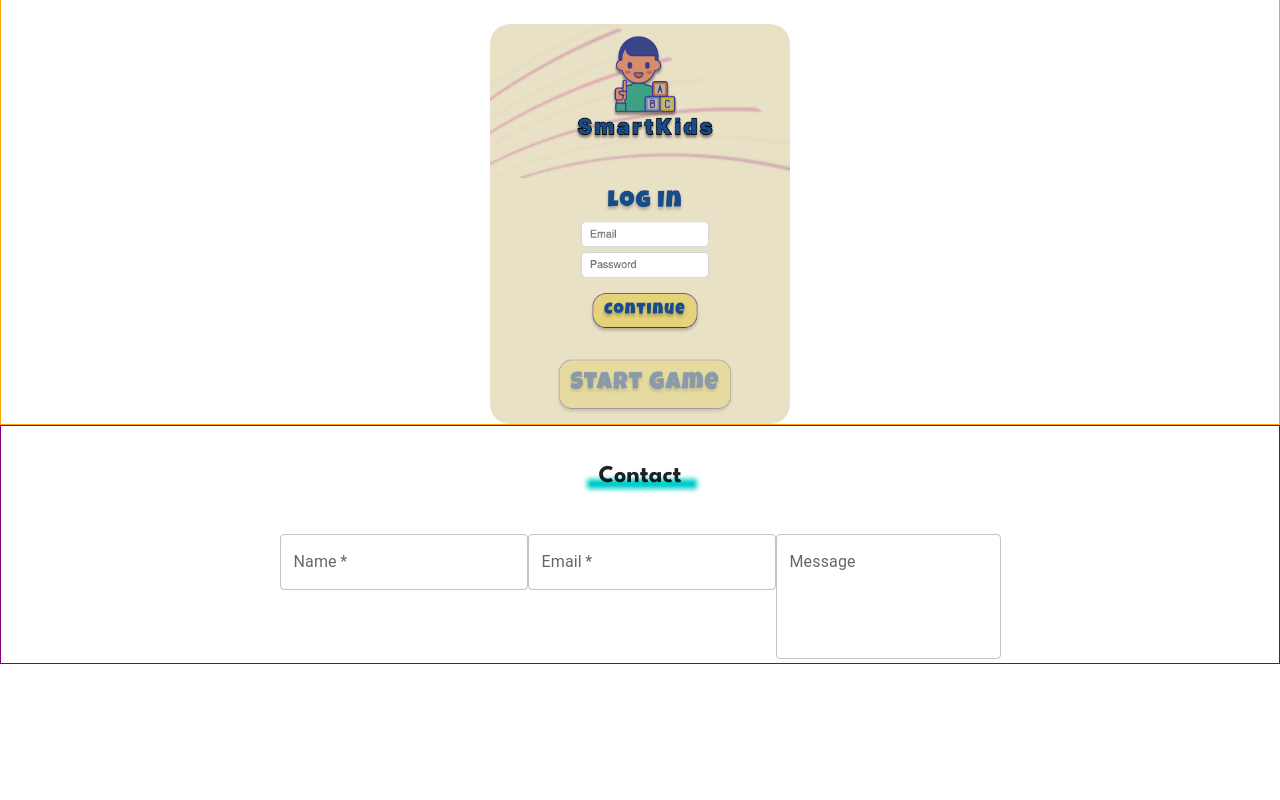
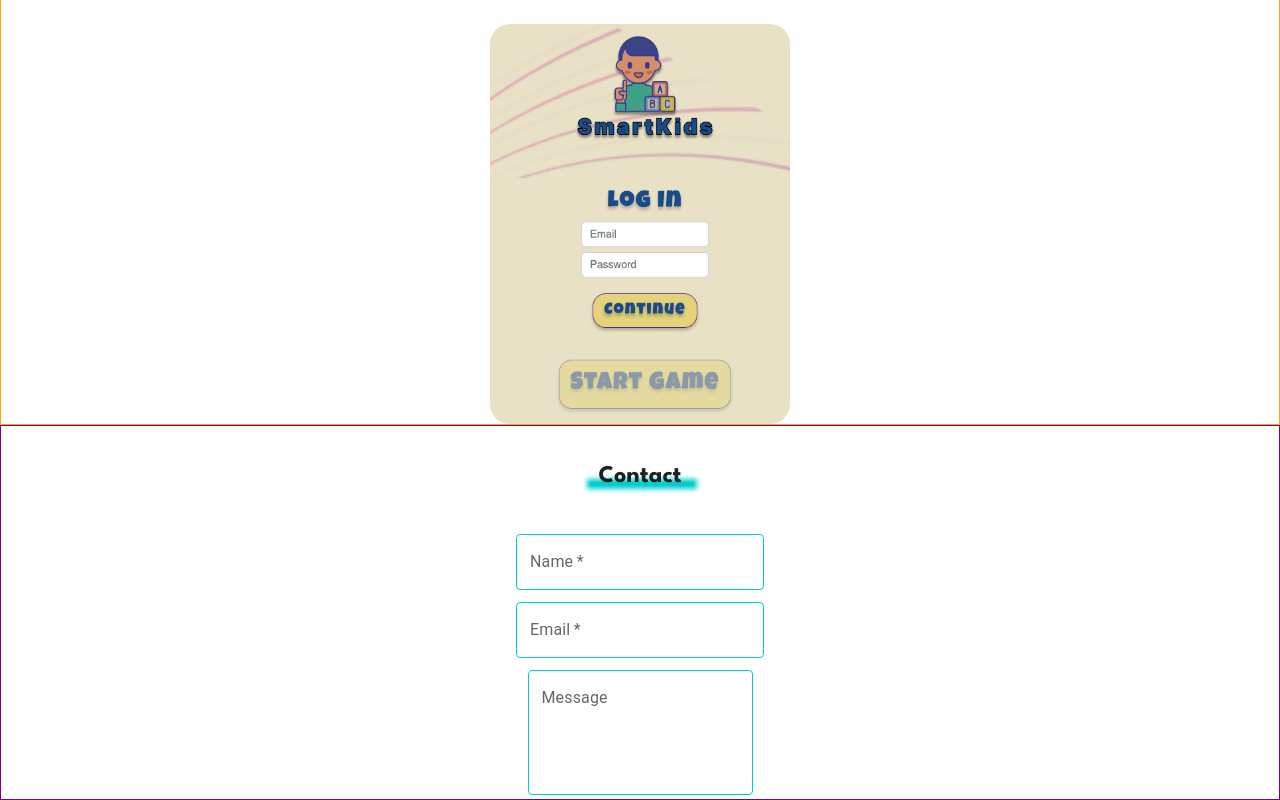
Before and after one commit to agorbacheva-y/agorbacheva-portfolio, a React (Create React App) app: page / in a window 1280 px wide. Shown: the part 1267-2067 px from the top of the page. Before the commit the page ends 1931 px from the top, so only its background shows below. Built offline with nearby package versions, Linux system fonts and the light colour scheme.

Commit message:
customize mui textfield

```diff
--- a/src/components/Contact.js
+++ b/src/components/Contact.js
@@ -1,5 +1,6 @@
 import Title from "./Title";
 import TextField from "@mui/material/TextField";
+import CustomTextField from "./CustomTextField";
 
 const Contact = () => {
   return (
@@ -8,9 +9,9 @@ const Contact = () => {
 
       <div>
         <form>
-          <TextField label="Name" required margin="dense" />
-          <TextField label="Email" required margin="dense" />
-          <TextField label="Message" multiline rows={4} margin="dense" />
+          <CustomTextField label="Name" required margin="dense" />
+          <CustomTextField label="Email" required margin="dense" />
+          <CustomTextField label="Message" multiline rows={4} margin="dense" />
         </form>
       </div>
     </div>
--- /dev/null
+++ b/src/components/CustomTextField.js
@@ -0,0 +1,32 @@
+import { styled } from "@mui/material/styles";
+import TextField from "@mui/material/TextField";
+
+const CustomTextField = ({ label, required, margin, multiline, rows }) => {
+  const InputField = styled(TextField) ({
+    '& label.Mui-focused': {
+      color: '#00CECB',
+    },
+    '& .MuiInput-underline:after': {
+      borderBottomColor: '#00CECB',
+    },
+    '& .MuiOutlinedInput-root': {
+      '& fieldset': {
+        borderColor: '#00CECB',
+      },
+      '&:hover fieldset': {
+        borderColor: '#00CECB',
+      },
+      '&.Mui-focused fieldset': {
+        borderColor: '#00CECB',
+      },
+    },
+  });
+
+  return (
+    <div>
+      <InputField label={label} required={required} margin={margin} multiline={multiline} rows={rows} />
+    </div>
+  );
+};
+
+export default CustomTextField;
```
